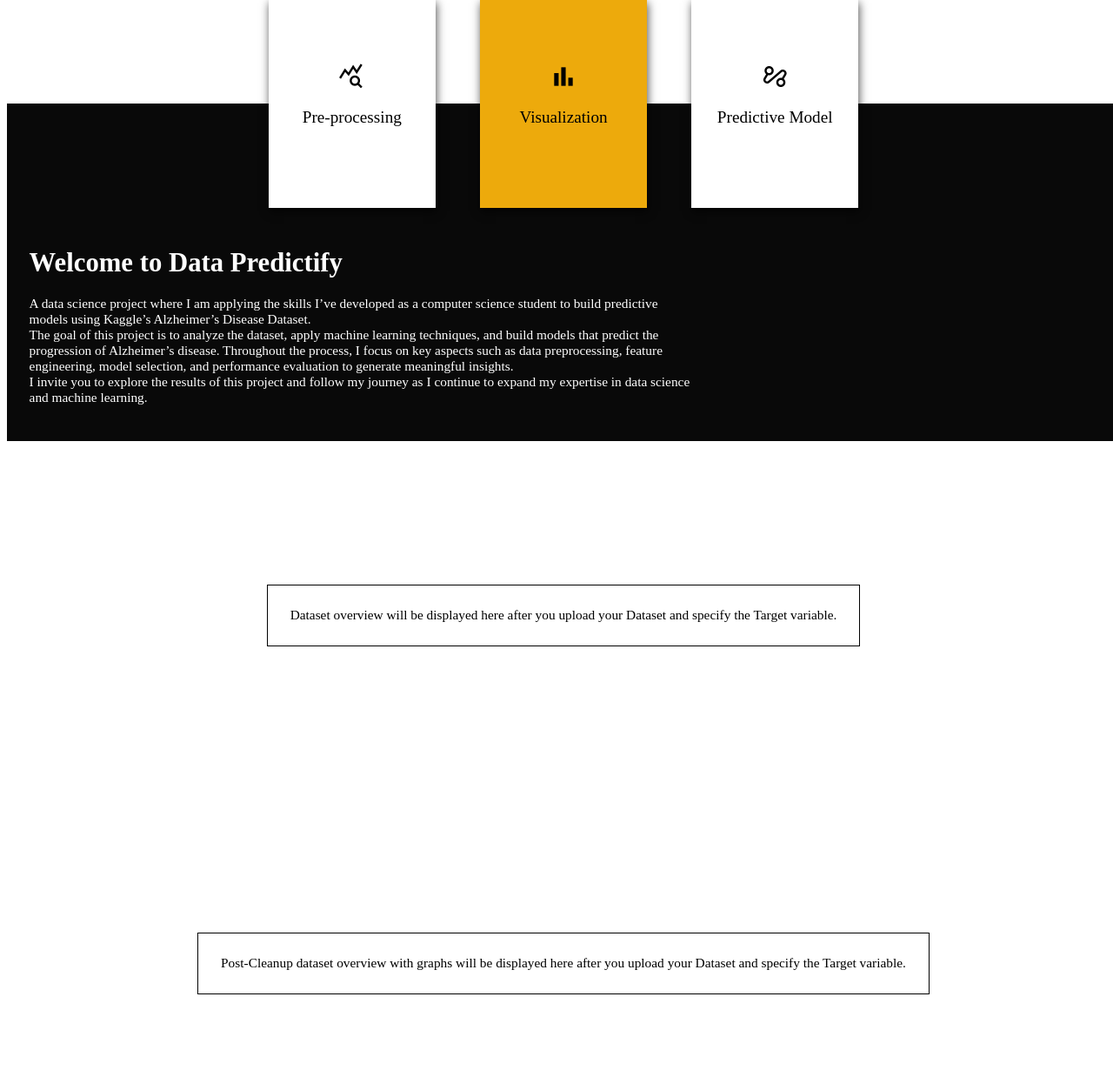
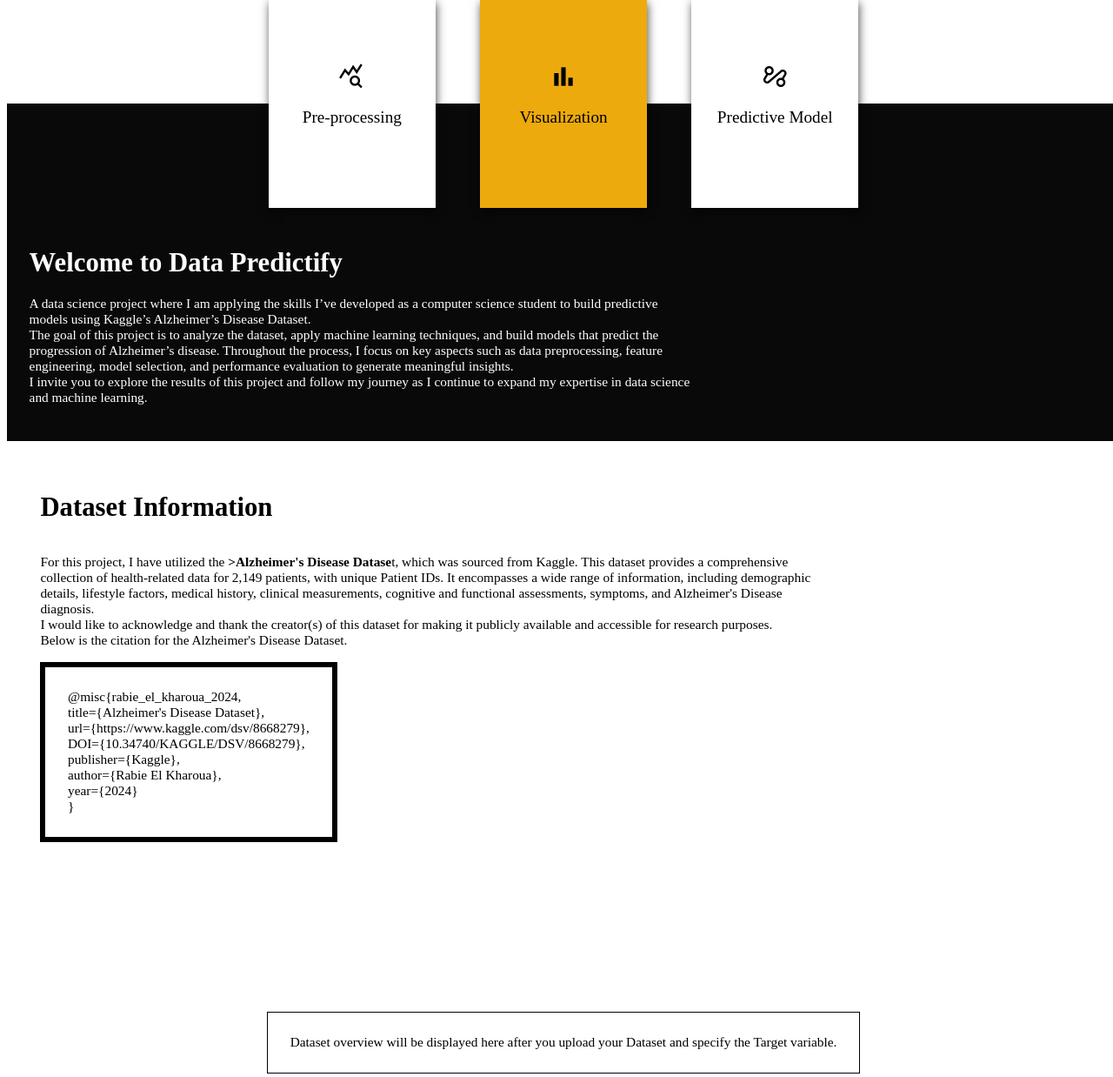
Before and after one commit to ByteBelle-21/DataGenisys, a Django app: template dataScience/datagenisys/templates/datagenisys/home_page.html in a window 1280 px wide. Shown: the part 843-2081 px from the top of the page at 87% size. Run offline with Django 5.2, Linux system fonts and the light colour scheme; the template is opened without the code that fills it, so the values that code supplies are empty.

Commit message:
Added information about the dataset

```diff
--- a/dataScience/datagenisys/static/datagenisys/css/home_page.css
+++ b/dataScience/datagenisys/static/datagenisys/css/home_page.css
@@ -227,22 +227,22 @@ html,body{
     width: 60%;
 }
 
-.dataset-button{
-    margin: 2%;
-    background: white;
-    height: 5vw;
-    width: 50vw;
-    border: none;
-    border-radius: 2vw;
-    font-size: 1.5vw;
-    color: rgb(7, 7, 7);
-    text-align: center;
-    line-height: 5vw;
-    cursor: pointer;
+#dataset-information{
+    display: flex;
+    flex-direction: column;
+    width: 100%;
+    left: 0%;
+    font-size: 1.2vw;
+    padding-left: 6vw !important;
+    padding-top: 3vw !important;
 }
 
-.dataset-button:hover{
-    transform: scale(1.05) ;
+
+.citation{
+    display: inline!important;
+    width:fit-content;
+    padding: 2vw;
+    border: 0.5vw solid black;
 }
 
 #form:checked+.dataset-button + .upload-form {
--- a/dataScience/datagenisys/templates/datagenisys/home_page.html
+++ b/dataScience/datagenisys/templates/datagenisys/home_page.html
@@ -15,7 +15,7 @@
     </div>
     <div class = "main-body">
         <div id="nav-bar">
-            <a class="links" href="#overlapping-content"> Dataset information</a>
+            <a class="links" href="#dataset-information"> Dataset information</a>
             <a class="links" href="#overview-container"> Dataset Overview </a>
             <a class="links" href="#post-cleanup-overview" > Graphs </a>
             <a class="links" href="#model-container" > Predictive Model</a>
@@ -72,6 +72,29 @@
                     </p>
                 </div>
             </div>
+        </div>
+        <div id="dataset-information">
+            <H1>Dataset Information</H1>
+            <p style="width:70%">
+                For this project, I have utilized the <strong>>Alzheimer's Disease Datase</strong>t,
+                which was sourced from Kaggle. This dataset provides a comprehensive collection
+                of health-related data for 2,149 patients, with unique Patient IDs. It encompasses a wide
+                range of information, including demographic details, lifestyle factors, medical history,
+                clinical measurements, cognitive and functional assessments, symptoms, and Alzheimer's Disease diagnosis.</br>
+                I would like to acknowledge and thank the creator(s) of this dataset for making it publicly available
+                and accessible for research purposes.</br>
+                Below is the citation for the Alzheimer's Disease Dataset.</br>
+                <div class="citation">
+                    @misc{rabie_el_kharoua_2024,</br>
+                        title={Alzheimer's Disease Dataset},</br>
+                        url={https://www.kaggle.com/dsv/8668279},</br>
+                        DOI={10.34740/KAGGLE/DSV/8668279},</br>
+                        publisher={Kaggle},</br>
+                        author={Rabie El Kharoua},</br>
+                        year={2024}</br>
+                    }
+                </div>
+            </p>
         </div>
         <div id="overview-container">
             <div class="{% if not got_data or false_target %}initial-overview{%else%}overview{% endif %}">
```
Also changed, not shown: other parts of dataScience/datagenisys/static/datagenisys/css/home_page.css (+3 -24 lines).
